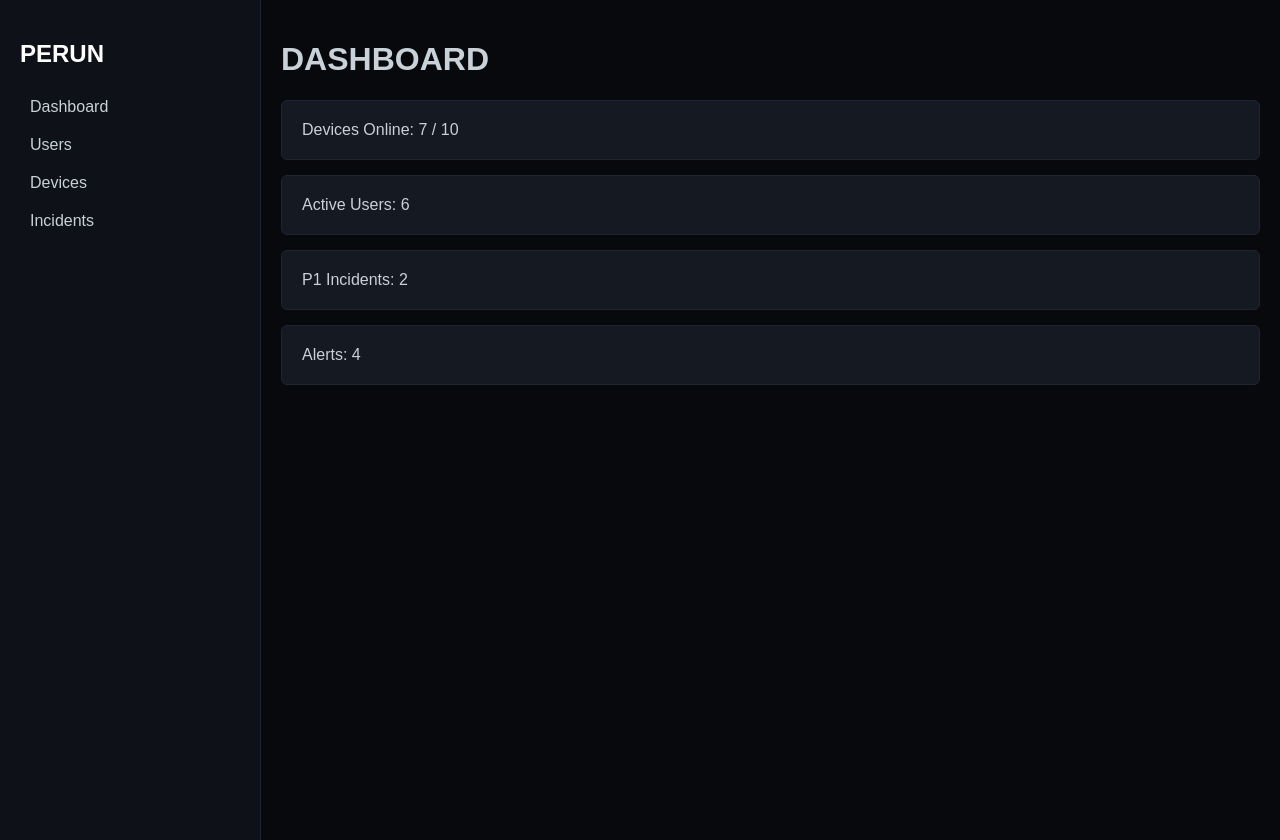
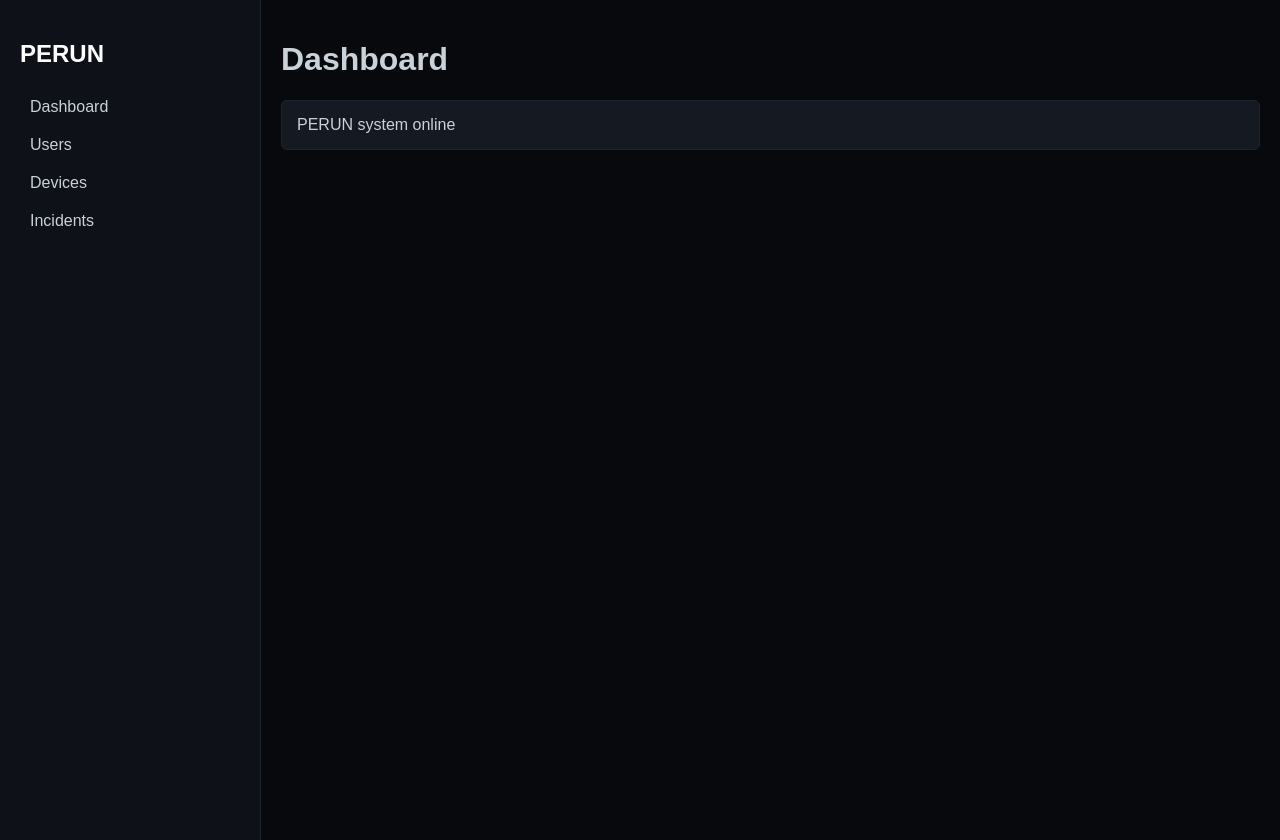
Before and after one commit to Zevs2310/perun1, a Flask app: page / in a window 1280 px wide. Run offline with Flask 3, Linux system fonts and the light colour scheme.

Commit message:
Refactor index.html with navigation and layout updates
Updated the title and added navigation functionality for various pages. Adjusted card padding and margins for better layout.

```diff
--- a/templates/index.html
+++ b/templates/index.html
@@ -2,7 +2,7 @@
 <html lang="en">
 <head>
 <meta charset="UTF-8">
-<title>PERUN Dashboard</title>
+<title>PERUN</title>
 
 <style>
 body {
@@ -10,6 +10,10 @@ body {
   background: #08090c;
   color: #c9d1d9;
   font-family: sans-serif;
+}
+
+.container {
+  display: flex;
 }
 
 .sidebar {
@@ -38,16 +42,34 @@ body {
   padding: 20px;
 }
 
-.container {
-  display: flex;
-}
-
 .card {
   background: #151921;
   border: 1px solid #1e2433;
-  padding: 20px;
+  padding: 15px;
+  margin-bottom: 10px;
   border-radius: 6px;
-  margin-bottom: 15px;
+}
+
+input, button {
+  padding: 8px;
+  margin: 5px;
+  background: #0e1117;
+  border: 1px solid #1e2433;
+  color: white;
+}
+
+button {
+  cursor: pointer;
+}
+
+table {
+  width: 100%;
+  border-collapse: collapse;
+}
+
+td, th {
+  border-bottom: 1px solid #1e2433;
+  padding: 8px;
 }
 </style>
 </head>
@@ -58,34 +80,160 @@ body {
 
   <div class="sidebar">
     <h2>PERUN</h2>
-    <div class="nav-item">Dashboard</div>
-    <div class="nav-item">Users</div>
-    <div class="nav-item">Devices</div>
-    <div class="nav-item">Incidents</div>
+    <div class="nav-item" onclick="showPage('dashboard')">Dashboard</div>
+    <div class="nav-item" onclick="showPage('users')">Users</div>
+    <div class="nav-item" onclick="showPage('devices')">Devices</div>
+    <div class="nav-item" onclick="showPage('incidents')">Incidents</div>
   </div>
 
-  <div class="main">
-    <h1>DASHBOARD</h1>
-
-    <div class="card">
-      Devices Online: 7 / 10
-    </div>
-
-    <div class="card">
-      Active Users: 6
-    </div>
-
-    <div class="card">
-      P1 Incidents: 2
-    </div>
-
-    <div class="card">
-      Alerts: 4
-    </div>
-
-  </div>
+  <div class="main" id="app"></div>
 
 </div>
 
+<script>
+let currentPage = "dashboard";
+
+// ─── NAVIGATION ─────────────────────────
+function showPage(page) {
+  currentPage = page;
+  render();
+}
+
+// ─── RENDER ────────────────────────────
+async function render() {
+
+  if (currentPage === "dashboard") {
+    document.getElementById("app").innerHTML = `
+      <h1>Dashboard</h1>
+      <div class="card">PERUN system online</div>
+    `;
+  }
+
+  if (currentPage === "users") {
+    const res = await fetch("/api/users");
+    const data = await res.json();
+
+    document.getElementById("app").innerHTML = `
+      <h1>Users</h1>
+
+      <div class="card">
+        <input id="name" placeholder="Name">
+        <input id="email" placeholder="Email">
+        <input id="role" placeholder="Role">
+        <button onclick="addUser()">Add</button>
+      </div>
+
+      <table>
+        <tr><th>Name</th><th>Email</th><th>Role</th></tr>
+        ${data.map(u => `
+          <tr>
+            <td>${u.name}</td>
+            <td>${u.email}</td>
+            <td>${u.role}</td>
+          </tr>
+        `).join("")}
+      </table>
+    `;
+  }
+
+  if (currentPage === "devices") {
+    const res = await fetch("/api/devices");
+    const data = await res.json();
+
+    document.getElementById("app").innerHTML = `
+      <h1>Devices</h1>
+
+      <div class="card">
+        <input id="dname" placeholder="Name">
+        <input id="ip" placeholder="IP">
+        <input id="status" placeholder="Status">
+        <button onclick="addDevice()">Add</button>
+      </div>
+
+      <table>
+        <tr><th>Name</th><th>IP</th><th>Status</th></tr>
+        ${data.map(d => `
+          <tr>
+            <td>${d.name}</td>
+            <td>${d.ip}</td>
+            <td>${d.status}</td>
+          </tr>
+        `).join("")}
+      </table>
+    `;
+  }
+
+  if (currentPage === "incidents") {
+    const res = await fetch("/api/incidents");
+    const data = await res.json();
+
+    document.getElementById("app").innerHTML = `
+      <h1>Incidents</h1>
+
+      <div class="card">
+        <input id="title" placeholder="Title">
+        <input id="status_i" placeholder="Status">
+        <input id="priority" placeholder="Priority">
+        <button onclick="addIncident()">Add</button>
+      </div>
+
+      <table>
+        <tr><th>Title</th><th>Status</th><th>Priority</th></tr>
+        ${data.map(i => `
+          <tr>
+            <td>${i.title}</td>
+            <td>${i.status}</td>
+            <td>${i.priority}</td>
+          </tr>
+        `).join("")}
+      </table>
+    `;
+  }
+}
+
+// ─── ADD FUNCTIONS ──────────────────────
+async function addUser() {
+  await fetch("/api/users", {
+    method: "POST",
+    headers: {"Content-Type": "application/json"},
+    body: JSON.stringify({
+      name: document.getElementById("name").value,
+      email: document.getElementById("email").value,
+      role: document.getElementById("role").value
+    })
+  });
+  render();
+}
+
+async function addDevice() {
+  await fetch("/api/devices", {
+    method: "POST",
+    headers: {"Content-Type": "application/json"},
+    body: JSON.stringify({
+      name: document.getElementById("dname").value,
+      ip: document.getElementById("ip").value,
+      status: document.getElementById("status").value
+    })
+  });
+  render();
+}
+
+async function addIncident() {
+  await fetch("/api/incidents", {
+    method: "POST",
+    headers: {"Content-Type": "application/json"},
+    body: JSON.stringify({
+      title: document.getElementById("title").value,
+      status: document.getElementById("status_i").value,
+      priority: document.getElementById("priority").value
+    })
+  });
+  render();
+}
+
+// ─── INIT ───────────────────────────────
+render();
+</script>
+
 </body>
 </html>
```
